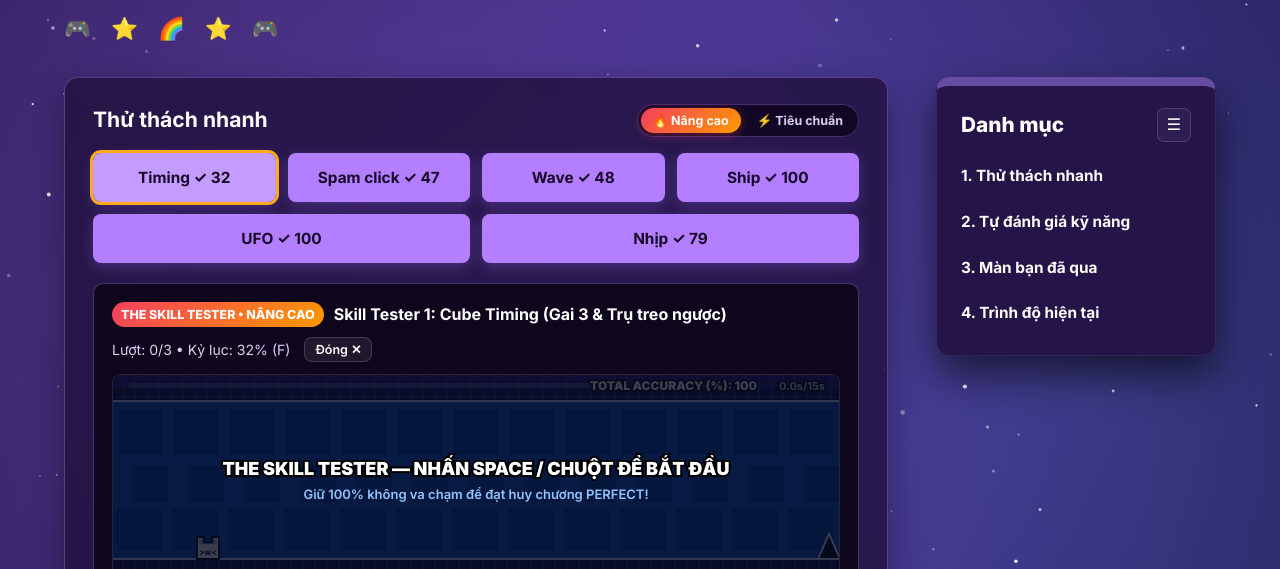
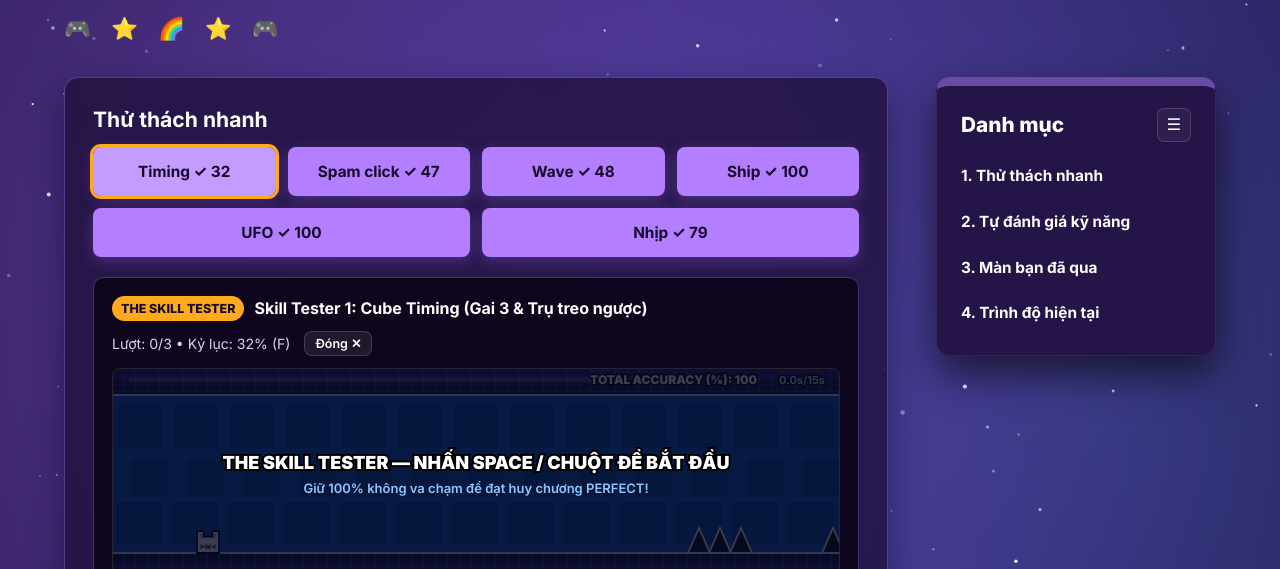
Before and after one commit to maingwen2007-ops/GDanalyze-demo, a plain HTML site: page index.html in a window 1280 px wide. Both pictures are taken after a click on the button "Timing ✓ 32". Shown: the part 231-800 px from the top of the page. Drawn offline with Linux system fonts and the light colour scheme.

Commit message:
Keep only standard Skill Tester challenges and remove tier labels

```diff
--- a/index.html
+++ b/index.html
@@ -72,13 +72,7 @@
 
             <!-- Mục 1: Thử thách nhanh (Quick Challenge) giống ảnh mẫu -->
             <section id="sec-quick-challenge" class="gd-card">
-              <div class="qc-header-row">
-                <h2 class="card-title" style="margin-bottom: 0;">Thử thách nhanh</h2>
-                <div class="qc-tier-switch" role="group" aria-label="Độ khó thử thách">
-                  <button id="qc-tier-extreme" type="button" class="qc-tier-btn active" title="Chế độ thử thách nâng cao">🔥 Nâng cao</button>
-                  <button id="qc-tier-standard" type="button" class="qc-tier-btn" title="Chế độ luyện tập tiêu chuẩn">⚡ Tiêu chuẩn</button>
-                </div>
-              </div>
+              <h2 class="card-title">Thử thách nhanh</h2>
 
               <!-- Lưới 4 nút hàng trên + 2 nút rộng hàng dưới giống hệt ảnh mẫu -->
               <div class="quick-challenge-grid">
@@ -94,7 +88,7 @@
               <div id="minigame-drawer" class="minigame-drawer">
                 <div class="minigame-header">
                   <div class="minigame-title-group">
-                    <span id="minigame-tier-badge" class="minigame-badge">NÂNG CAO</span>
+                    <span id="minigame-tier-badge" class="minigame-badge">THE SKILL TESTER</span>
                     <strong id="minigame-title">Bài test kỹ năng</strong>
                   </div>
                   <div class="minigame-meta">
--- a/minigames.js
+++ b/minigames.js
@@ -31,7 +31,7 @@
   let spamClicks = [];
 
   let lastFrameTime = 0;
-  let difficultyTier = 'extreme'; // 'extreme' (Nâng cao) | 'standard' (Tiêu chuẩn)
+  const difficultyTier = 'standard';
 
   const GAME_DURATION = 15;
   const SPAM_CLICK_DURATION = 7;
@@ -56,18 +56,7 @@
   }
 
   const TIER_PARAMS = {
-    extreme: {
-      badge: 'NÂNG CAO',
-      penaltyPerSec: 34,
-      timing: { speed: 305, jumpVy: -545, gravity: 2700, rotSpeed: 8.5 },
-      spam_click: { speed: 270, jumpVy: -165, gravity: 980, safeHalfGap: 30, targetCps: 9.5 },
-      wave: { speed: 280, vy: 280, halfGap: 28 },
-      ship: { speed: 275, upAccel: -1120, downGravity: 980, maxVy: 280, gap: 52 },
-      ufo: { speed: 265, jumpVy: -355, gravity: 1480, gap: 58 },
-      rhythm: { speed: 285, hitWindow: 46, missPenalty: 7.5, spacings: [140, 125, 145, 120, 135, 130, 150, 125] }
-    },
     standard: {
-      badge: 'TIÊU CHUẨN',
       penaltyPerSec: 25,
       timing: { speed: 240, jumpVy: -520, gravity: 2400, rotSpeed: 7.2 },
       spam_click: { speed: 230, jumpVy: -155, gravity: 840, safeHalfGap: 40, targetCps: 7.5 },
@@ -349,8 +338,8 @@
     }
     const badgeEl = document.getElementById('minigame-tier-badge');
     if (badgeEl) {
-      badgeEl.textContent = `THE SKILL TESTER • ${TIER_PARAMS[difficultyTier].badge}`;
-      badgeEl.classList.toggle('extreme', difficultyTier === 'extreme');
+      badgeEl.textContent = 'THE SKILL TESTER';
+      badgeEl.classList.remove('extreme');
     }
   }
 
@@ -1131,30 +1120,6 @@
         }
       });
 
-      const extremeBtn = document.getElementById('qc-tier-extreme');
-      const standardBtn = document.getElementById('qc-tier-standard');
-      if (extremeBtn) {
-        extremeBtn.addEventListener('click', () => this.setDifficultyTier('extreme'));
-      }
-      if (standardBtn) {
-        standardBtn.addEventListener('click', () => this.setDifficultyTier('standard'));
-      }
-      updateHeaderUI();
-    },
-
-    setDifficultyTier(tier) {
-      if (tier !== 'extreme' && tier !== 'standard') return;
-      difficultyTier = tier;
-      const extremeBtn = document.getElementById('qc-tier-extreme');
-      const standardBtn = document.getElementById('qc-tier-standard');
-      if (extremeBtn) extremeBtn.classList.toggle('active', tier === 'extreme');
-      if (standardBtn) standardBtn.classList.toggle('active', tier === 'standard');
-
-      if (activeMode) {
-        attemptsUsed = 0;
-        gameState = 'idle';
-        generateMap(activeMode);
-      }
       updateHeaderUI();
     },
 
```
